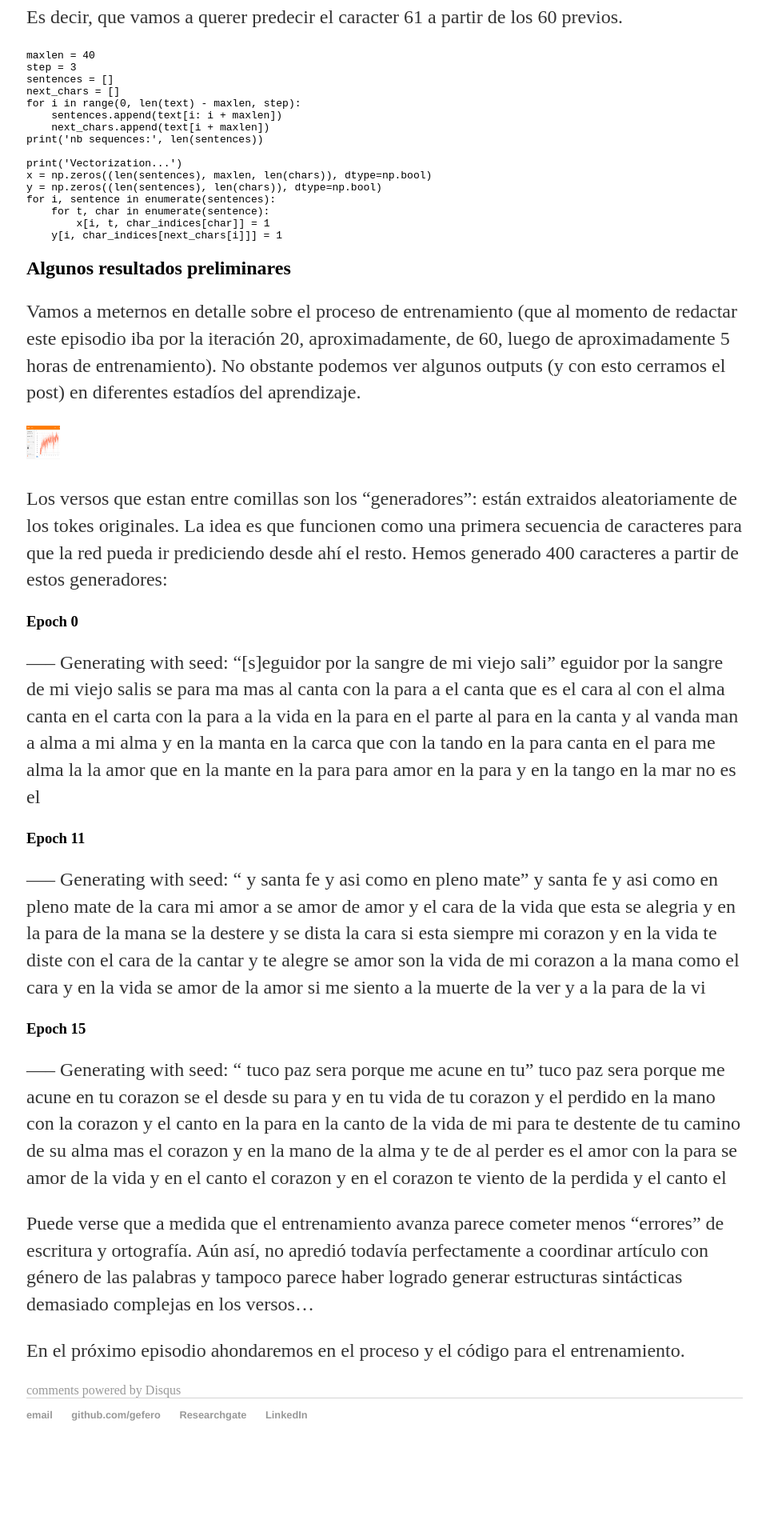
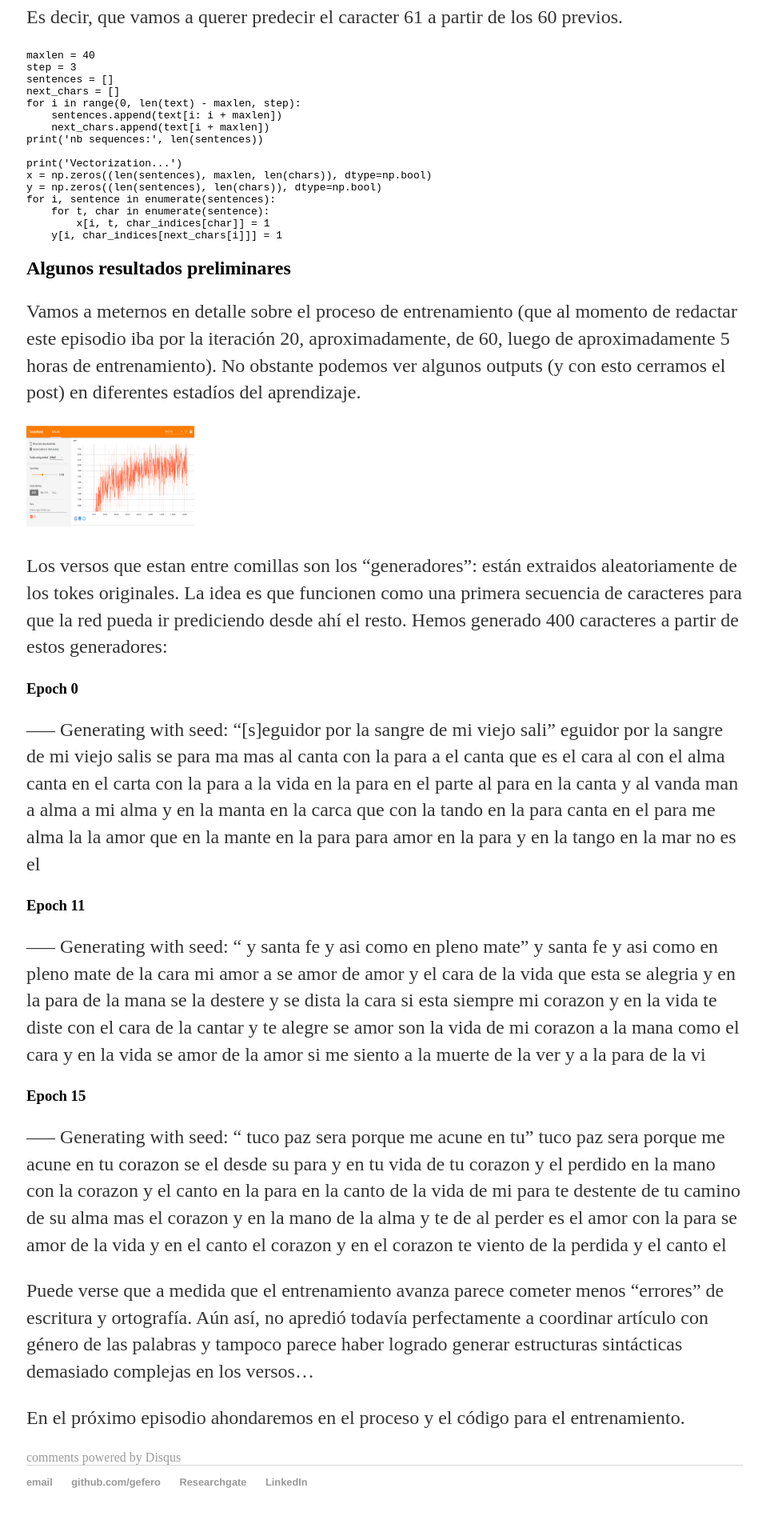
Before and after one commit to gefero/gefero.github.io, a Jekyll site: the page built from _posts/2018-11-10-LSTM_tango.md, in a window 1280 px wide. Shown: the part 2572-4492 px from the top of the page at 80% size, without its empty margins (159-1117 px from the left). Built offline with Jekyll 4.4.1, drawn with Linux system fonts in a browser that asks for light colours; formulas are drawn with MathJax 3; comment, search, counter and statistics services are not loaded; before the commit the page ends 4408 px from its top, so only the background shows below that.

```diff
--- a/_posts/2018-11-10-LSTM_tango.md
+++ b/_posts/2018-11-10-LSTM_tango.md
@@ -96,7 +96,7 @@ for i, sentence in enumerate(sentences):
 Vamos a meternos en detalle sobre el proceso de entrenamiento (que al momento de redactar este episodio iba por la iteración 20, aproximadamente, de 60, luego de aproximadamente 5 horas de entrenamiento). No obstante podemos ver algunos outputs (y con esto cerramos el post) en diferentes estadíos del aprendizaje.
 
 
-<img src="https://github.com/gefero/gefero.github.io/raw/master/blog/_files/acc.png" alt="acc" title="Accuracy" height="42" width="42">
+<img src="https://github.com/gefero/gefero.github.io/raw/master/blog/_files/acc.png" alt="acc" title="Accuracy" height="126" width="210">
 
 Los versos que estan entre comillas son los "generadores": están extraidos aleatoriamente de los tokes originales. La idea es que funcionen como una primera secuencia de caracteres para que la red pueda ir prediciendo desde ahí el resto. Hemos generado 400 caracteres a partir de estos generadores:
 
```
